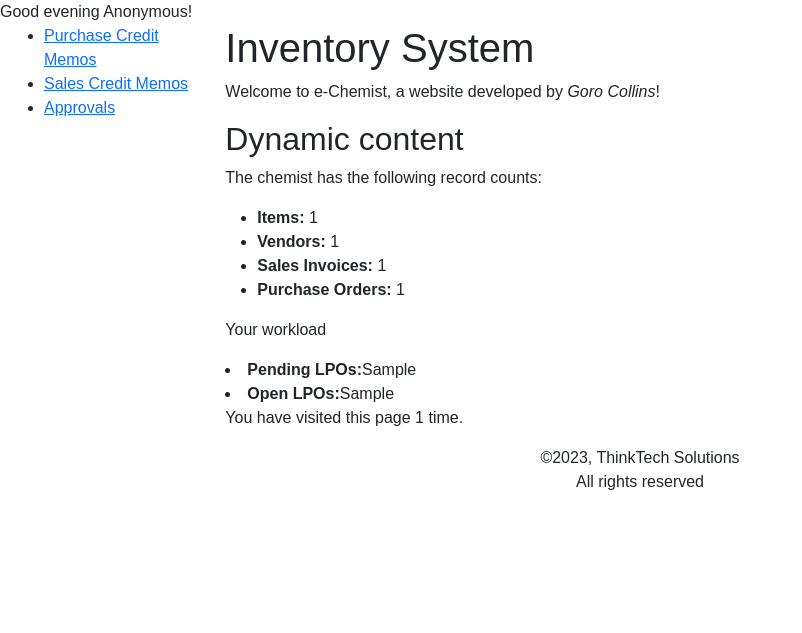
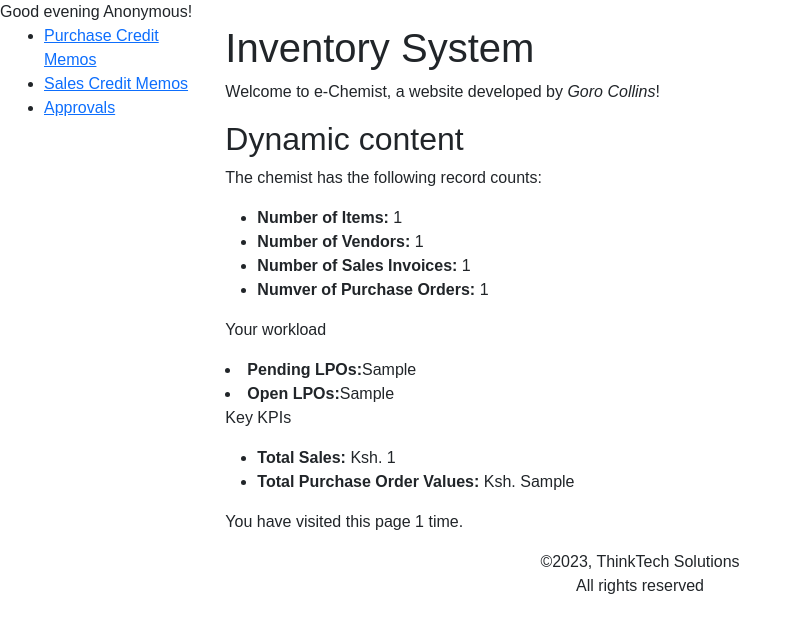
Before and after one commit to GoroCollins/chemist, a Django app: template inventory/templates/inventory/index.html in a window 1280 px wide. Shown: the part 80-713 px from the top of the page, without its empty margins (0-802 px from the left). Run offline with Django 3.2, Linux system fonts and the light colour scheme; the template is opened without the code that fills it: most values are stand-ins (such as "Sample title", 1, 10 or a date in 2020).

Commit message:
KPIs update

```diff
--- a/inventory/templates/inventory/index.html
+++ b/inventory/templates/inventory/index.html
@@ -12,14 +12,19 @@
   <h2>Dynamic content</h2>
   <p>The chemist has the following record counts:</p>
   <ul>
-    <li><strong>Items:</strong> {{ num_items }}</li>
-    <li><strong>Vendors:</strong> {{ num_vendors }}</li>
-    <li><strong>Sales Invoices:</strong> {{ num_invoices }}</li>
-    <li><strong>Purchase Orders:</strong> {{ num_lpos }}</li>
+    <li><strong>Number of Items:</strong> {{ num_items }}</li>
+    <li><strong>Number of Vendors:</strong> {{ num_vendors }}</li>
+    <li><strong>Number of Sales Invoices:</strong> {{ num_invoices }}</li>
+    <li><strong>Numver of Purchase Orders:</strong> {{ num_lpos }}</li>
   </ul>
   <p>Your workload</p>
   <li><strong>Pending LPOs:</strong>{{pending_lpo}}</li>
   <li><strong>Open LPOs:</strong>{{open_lpo}}</li>
+  <p>Key KPIs</p>
+  <ul>
+  <li><strong>Total Sales: </strong>Ksh. {{total_sales}}</li>
+  <li><strong>Total Purchase Order Values: </strong>Ksh. {{lpos_value}}</li>
+  </ul>
   <p>
     You have visited this page {{ num_visits }} time{{ num_visits|pluralize }}.
   </p>
--- a/inventory/views.py
+++ b/inventory/views.py
@@ -25,6 +25,7 @@ from reportlab.lib import colors
 from reportlab.lib.pagesizes import A4
 from reportlab.lib.styles import getSampleStyleSheet
 from reportlab.platypus.frames import Frame
+from django.db.models import Sum
 
 
 @login_required
@@ -38,6 +39,8 @@ def index(request):
     num_lpos = PurchaseHeader.objects.count()
     pending_lpo = PurchaseHeader.objects.filter(status=1).count()
     open_lpo = PurchaseHeader.objects.filter(status=0).count()
+    total_sales = SalesHeader.objects.aggregate(total=Sum('amount'))['total']
+    lpos_value = PurchaseHeader.objects.aggregate(total=Sum('total'))['total']
     num_visits = request.session.get('num_visits', 0)
     request.session['num_visits'] = num_visits + 1
 
@@ -49,6 +52,8 @@ def index(request):
         'num_visits': num_visits,
         'pending_lpo': pending_lpo,
         'open_lpo': open_lpo,
+        'total_sales': total_sales,
+        'lpos_value': lpos_value
     }
 
     # Render the HTML template index.html with the data in the context variable
```
Also changed, not shown: db.sqlite3.
